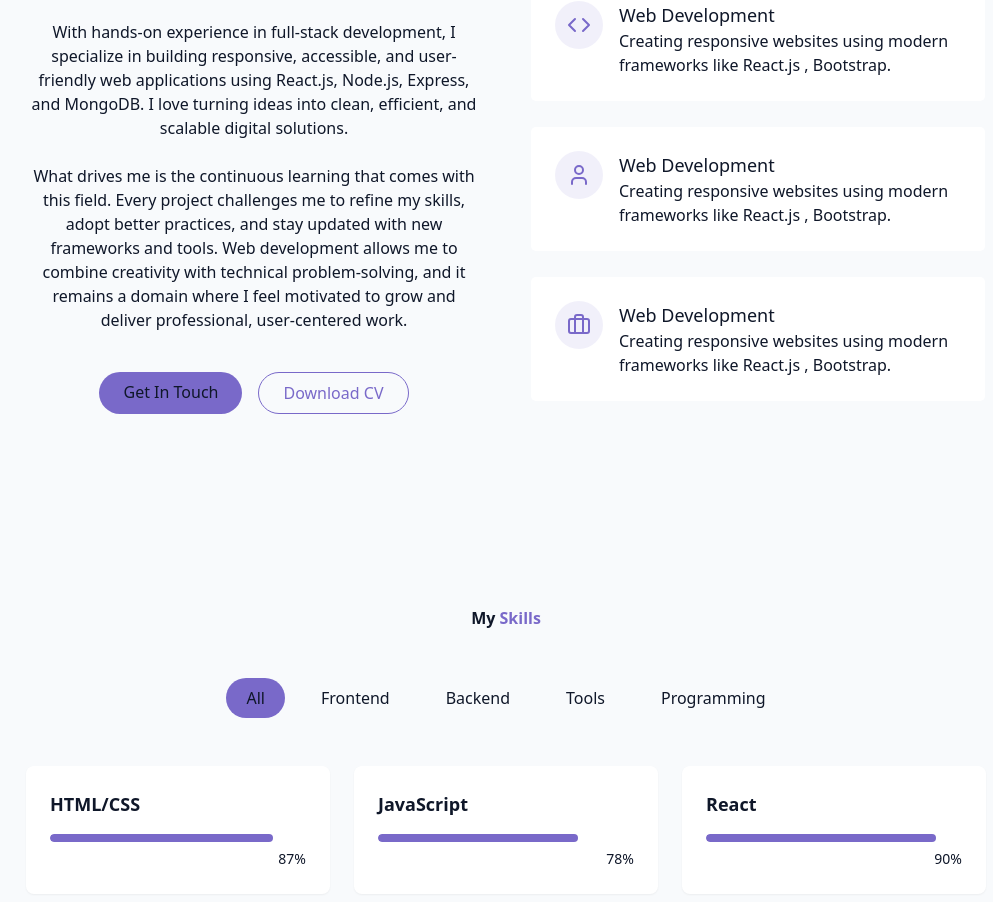
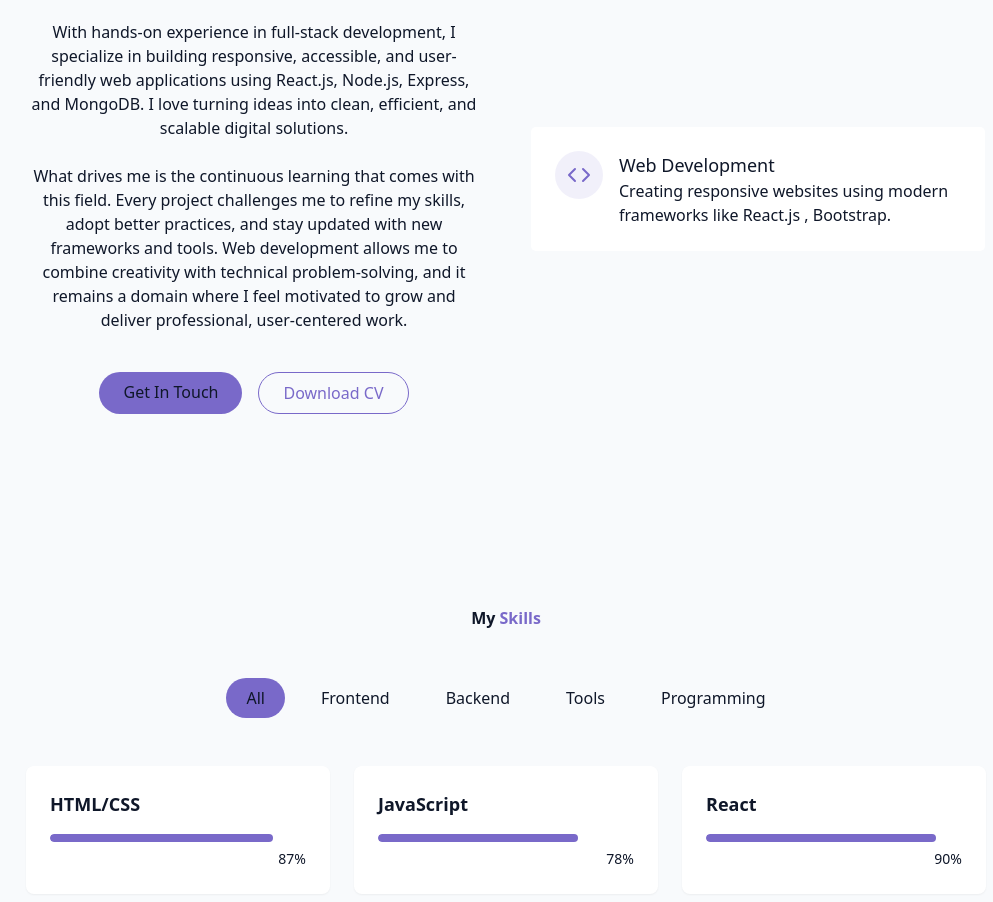
Before and after one commit to oumayma14/personal_portfolio, a React app: page / in a window 1280 px wide. Shown: the part 1020-1922 px from the top of the page, without its empty margins (134-1127 px from the left). Built offline with nearby package versions, Linux system fonts and the light colour scheme; the HTML template or start-up script is replaced by a standard one.

Commit message:
removed duplicated sections

```diff
--- a/src/components/AboutMe.jsx
+++ b/src/components/AboutMe.jsx
@@ -39,32 +39,6 @@ export const  AboutMe = () => {
                                 </div>
                             </div>
                         </div>
-                        <div className="gradient-border p-6 card-hover">
-                             <div className="flex items-start gap-4">
-                                <div className="p-3 rounded-full bg-primary/10">
-                                    <User  className="h-6 w-6 text-primary"/>
-                                </div>
-                                 <div className="text-left">
-                                    <h4 className="text-semibold text-lg">Web Development</h4>
-                                    <p className="text-muted-foreground">
-                                        Creating responsive websites using modern frameworks like React.js , Bootstrap.
-                                    </p>
-                                </div>
-                            </div>
-                        </div>
-                        <div className="gradient-border p-6 card-hover">
-                             <div className="flex items-start gap-4">
-                                <div className="p-3 rounded-full bg-primary/10">
-                                    <Briefcase  className="h-6 w-6 text-primary"/>
-                                </div>
-                                 <div className="text-left">
-                                    <h4 className="text-semibold text-lg">Web Development</h4>
-                                    <p className="text-muted-foreground">
-                                        Creating responsive websites using modern frameworks like React.js , Bootstrap.
-                                    </p>
-                                </div>
-                            </div>
-                        </div>
                     </div>
                 </div>
             </div>
```
